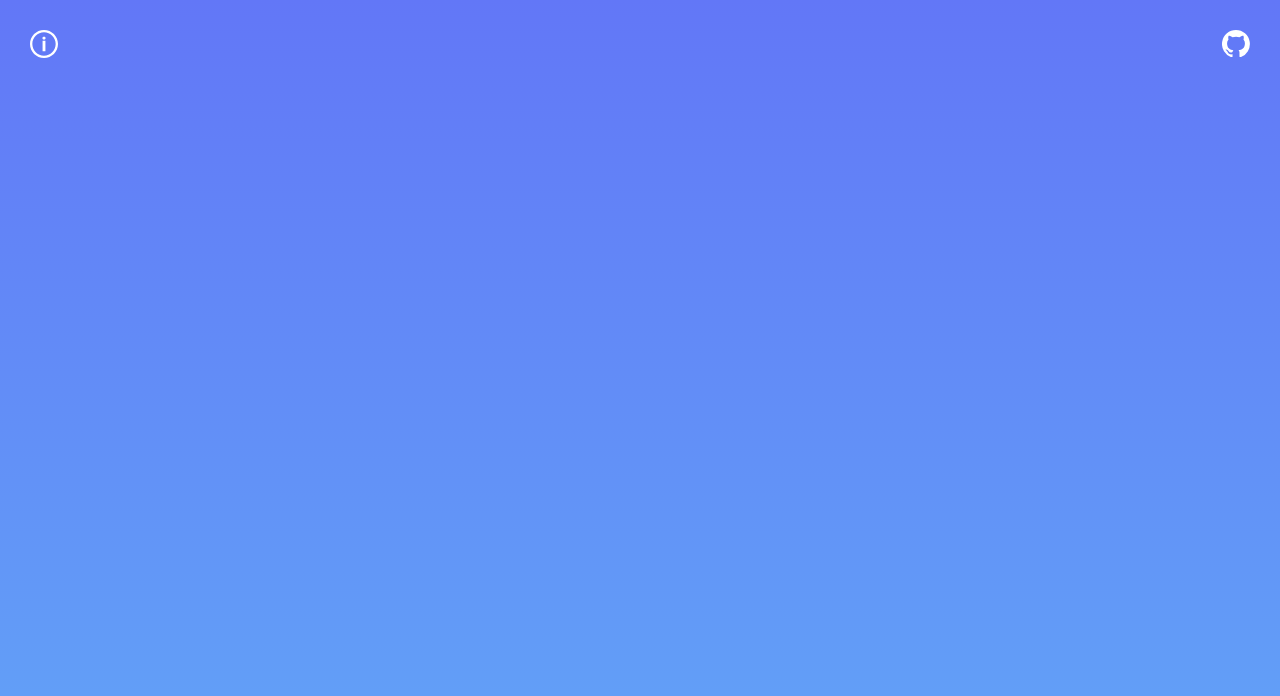
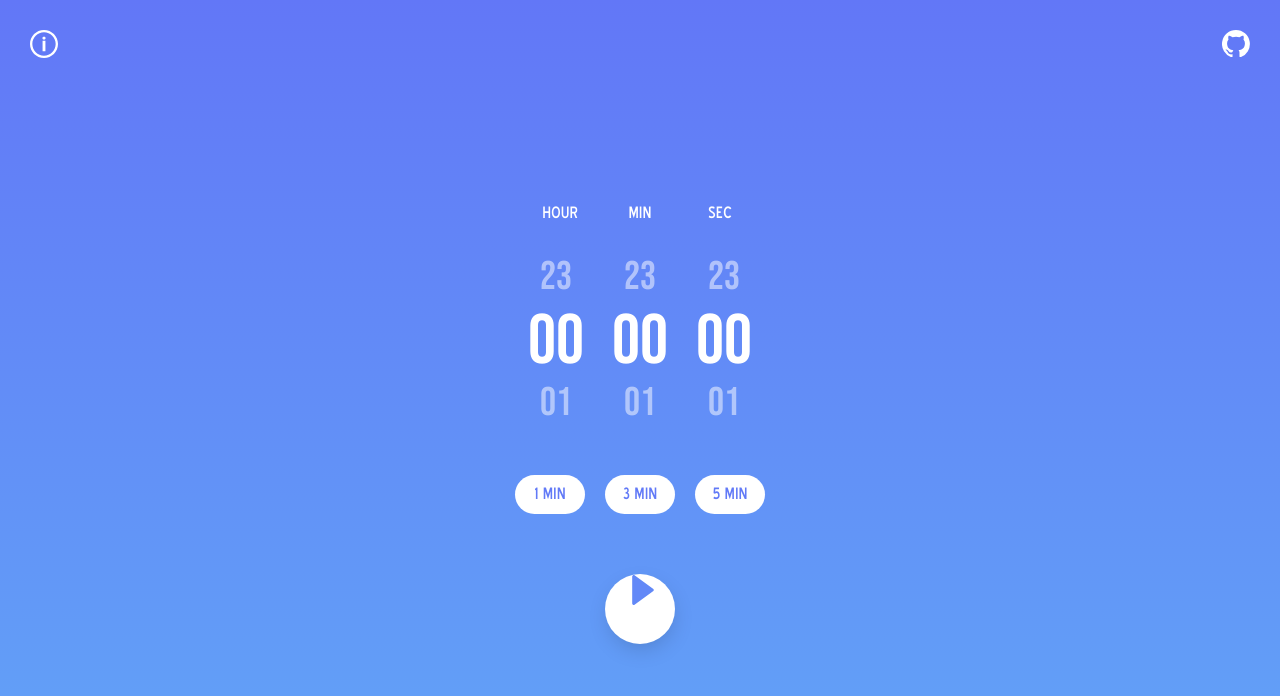
Before and after one commit to iondrimba/pwa-timer, a React (Create React App) app: page /timer in a window 1280 px wide. Shown: the top 696 px of the page. Built offline with nearby package versions, Linux system fonts and the light colour scheme.

Commit message:
Playing with styled components

```diff
--- a/src/app/App.tsx
+++ b/src/app/App.tsx
@@ -1,5 +1,5 @@
 import React, { FC } from 'react';
-import { BrowserRouter as Router, Route } from 'react-router-dom';
+import { BrowserRouter as Router, Route, withRouter } from 'react-router-dom';
 import { GlobalStyle } from './styles';
 import { Normalize } from 'styled-normalize';
 import { ReactComponent as Info } from '../icons/info.svg';
@@ -10,6 +10,7 @@ import Navbar from '../components/Navbar';
 
 import Home from '../pages/home';
 import About from '../pages/about';
+import Timer from '../pages/timer';
 
 const App: FC = () => {
   return (
@@ -18,15 +19,16 @@ const App: FC = () => {
       <GlobalStyle />
       <Router>
         <Navbar>
-          <IconButton ariaLabel="About">
+          <IconButton aria-label="About" to="/about">
             <Info />
           </IconButton>
-          <IconButton ariaLabel="Github">
+          <IconButton aria-label="Github" to="https://github.com/iondrimba/pwa-timer" target="_blank" rel="noopener noreferrer">
             <Github />
           </IconButton>
         </Navbar>
         <Route exact path="/" component={Home} />
         <Route path="/about" component={() => <About />} />
+        <Route path="/timer" component={() => <Timer />} />
       </Router>
     </>
   );
--- a/src/components/IconButton/index.tsx
+++ b/src/components/IconButton/index.tsx
@@ -1,7 +1,8 @@
 import React from 'react';
-import styled from 'styled-components';
+import styled, { css } from 'styled-components';
+import { Link } from 'react-router-dom';
 
-const Button = styled.button`
+const LinkStyled = styled(Link)`
 background: none;
 border: none;
 width: 48px;
@@ -15,16 +16,10 @@ const Button = styled.button`
   fill: #fff;
   cursor: pointer;
 }
-`;
-
-interface ButtonProps {
-  ariaLabel: string,
-  children: JSX.Element,
-}
-
-const IconButton: React.FC<ButtonProps> = (props: ButtonProps) => {
+`
+const IconButton = (props: any) => {
   return (
-    <Button aria-label={props.ariaLabel} type="button">{props.children}</Button>
+    <LinkStyled {...props} >{props.children}</LinkStyled>
   )
 };
 
--- a/src/components/Navbar/index.tsx
+++ b/src/components/Navbar/index.tsx
@@ -1,4 +1,4 @@
-import React, { FC } from 'react';
+import React from 'react';
 import styled from 'styled-components';
 
 const Nav = styled.nav`
@@ -7,11 +7,7 @@ const Nav = styled.nav`
   justify-content: space-between;
 `;
 
-interface NavProps {
-  children?: JSX.Element[],
-}
-
-const Navbar: FC<NavProps> = (props: NavProps) => {
+const Navbar = (props: any) => {
   return (
     <Nav>{props.children}</Nav>
   )
--- a/src/pages/about/index.tsx
+++ b/src/pages/about/index.tsx
@@ -7,10 +7,12 @@ const Title = styled.h1`
   color: palevioletred;
 `;
 
-const About: React.FC = () => {
+const About = () => {
   return (
-    <div>
-      <Title>About</Title>
+    <div className="content">
+      <Title>PWA React Music Player</Title>
+      <p>This is a personal project built in my spare time for learning purposes.</p>
+      <h2>Credits:</h2>
     </div>
   )
 };
--- a/src/pages/home/index.tsx
+++ b/src/pages/home/index.tsx
@@ -28,7 +28,9 @@ const Playbutton = styled.button`
   background-color: #fff;
   cursor: pointer;
   margin-top: 60px;
-
+  box-shadow: 1px 8px 24px -6px rgba(0,0,0,.2);
+  display: flex;
+  justify-content: center;
   svg {
     fill: #6288f7;
     width: 30px;
--- a/src/pages/timer/index.tsx
+++ b/src/pages/timer/index.tsx
@@ -1,5 +1,6 @@
 import React from 'react';
-import styled from 'styled-components';
+import styled, { createGlobalStyle } from 'styled-components';
+import { ReactComponent as Play } from '../../icons/media-play.svg';
 
 const Title = styled.h1`
   font-size: 1.5em;
@@ -7,11 +8,136 @@ const Title = styled.h1`
   color: palevioletred;
 `;
 
+
+const Wrapper = styled.section`
+  justify-content: center;
+  align-items: center;
+  display: flex;
+  flex-direction: column;
+  flex: 1 0;
+  width: 320px;
+`;
+
+const GlobalStyle = createGlobalStyle`
+  label {
+    font-family: blue_highwayd;
+    width: 60px;
+    text-align: center;
+    margin: 0 10px;
+  }
+
+  span {
+    font-family: bebas_neueregular;
+  }
+
+  .legend {
+    justify-content: space-between;
+    display: flex;
+    margin-bottom: 30px;
+  }
+  .number-wrapper {
+    display: flex;
+    justify-content: space-between;
+    width: 100%;
+    margin-bottom: 50px;
+    justify-content: center;
+  }
+
+  .numbers {
+    display: flex;
+    flex-direction: column;
+    justify-content: flex-start;
+    text-align: center;
+    margin: 0 14px;
+  }
+
+  .pre-options-wrapper {
+    width: 100%;
+    display: flex;
+    justify-content: center;
+    padding: 0 10px;
+
+    button {
+      font-family: blue_highwayd;
+      background-color: white;
+      color: #627af7;
+      border-radius: 20px;
+      width: 110px;
+      border: none;
+      padding: 10px 5px;
+      width: 70px;
+      margin: 0 10px;
+    }
+  }
+
+  .current {
+    font-size:70px;
+  }
+
+  .prev {
+    font-size: 40px;
+    opacity: 0.5;
+  }
+
+  .next {
+    font-size: 40px;
+    opacity: 0.5;
+  }
+`
+
+const Playbutton = styled.button`
+  width: 70px;
+  border: none;
+  border-radius: 80px;
+  height: 70px;
+  background-color: #fff;
+  cursor: pointer;
+  margin-top: 60px;
+  box-shadow: 1px 8px 24px -6px rgba(0,0,0,.2);
+  display: flex;
+  justify-content: center;
+  svg {
+    fill: #6288f7;
+    width: 30px;
+    margin-left: 6px;
+  }
+`
+
 const Timer: React.FC = () => {
   return (
-    <div>
-      <Title>Timer</Title>
-    </div>
+    <Wrapper>
+      <GlobalStyle />
+      <div className="legend">
+        <label>Hour</label>
+        <label>Min</label>
+        <label>Sec</label>
+      </div>
+      <div className="number-wrapper">
+        <div className="numbers">
+          <span className="prev">23</span>
+          <span className="current">00</span>
+          <span className="next">01</span>
+        </div>
+        <div className="numbers">
+          <span className="prev">23</span>
+          <span className="current">00</span>
+          <span className="next">01</span>
+        </div>
+        <div className="numbers">
+          <span className="prev">23</span>
+          <span className="current">00</span>
+          <span className="next">01</span>
+        </div>
+      </div>
+      <div className="pre-options-wrapper">
+        <button>1 min</button>
+        <button>3 min</button>
+        <button>5 min</button>
+      </div>
+      <Playbutton type="button">
+        <Play />
+      </Playbutton>
+    </Wrapper >
   )
 };
 
```
Also changed, not shown: src/icons/media-play.svg, 1 other file (tests, documents, lock files or other folders). Lines whose indentation alone changed are shown as unchanged.
